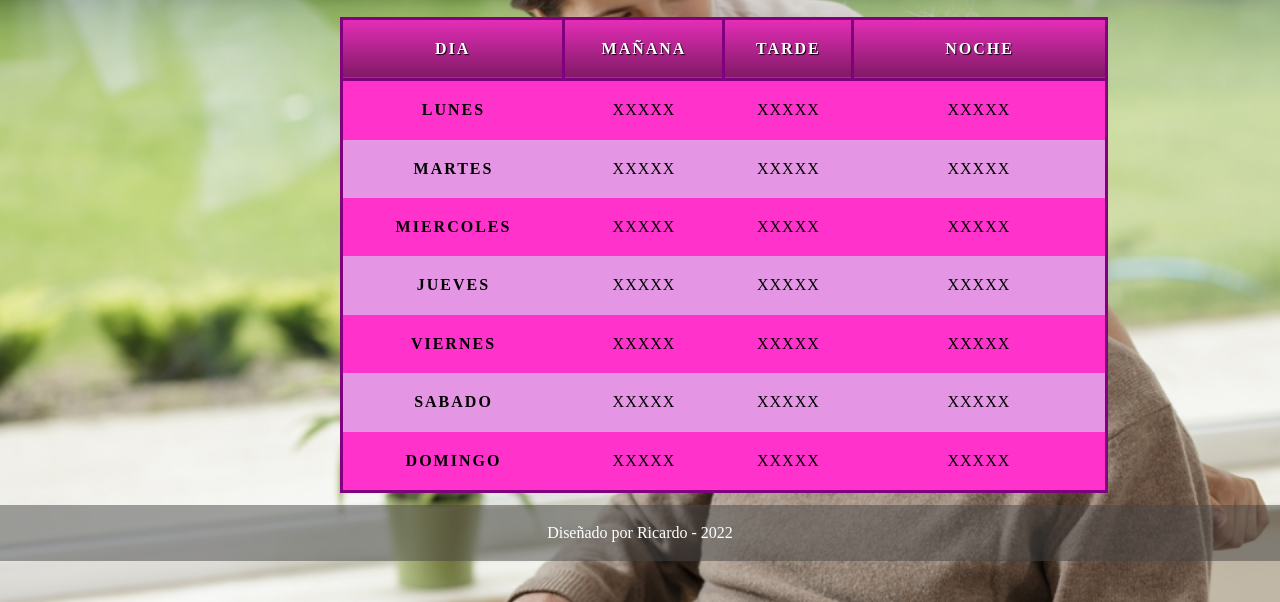
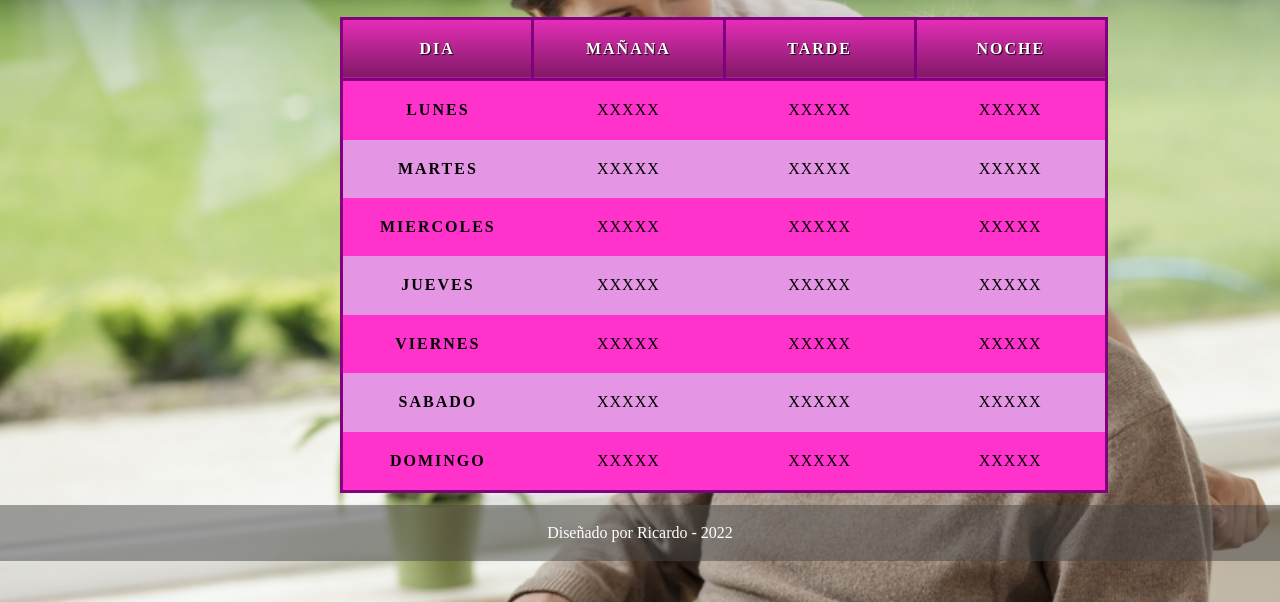
Before and after one commit to ricardolipovich/proyecto_igr3, a plain HTML site: page actividades.html in a window 1280 px wide. Shown: the part 198-800 px from the top of the page. Drawn offline with Linux system fonts and the light colour scheme; a web font is replaced by a local one.

Commit message:
cambio  ancho columna

```diff
--- a/css/igr.css
+++ b/css/igr.css
@@ -280,7 +280,7 @@ table {
 }
 
 thead th:nth-child(1) {
-    width: 30%;
+    width: 20%;
 }
 
 thead th:nth-child(2) {
@@ -288,11 +288,11 @@ thead th:nth-child(2) {
 }
 
 thead th:nth-child(3) {
-    width: 15%;
+    width: 20%;
 }
 
 thead th:nth-child(4) {
-    width: 35%;
+    width: 20%;
 }
 
 th,
```
